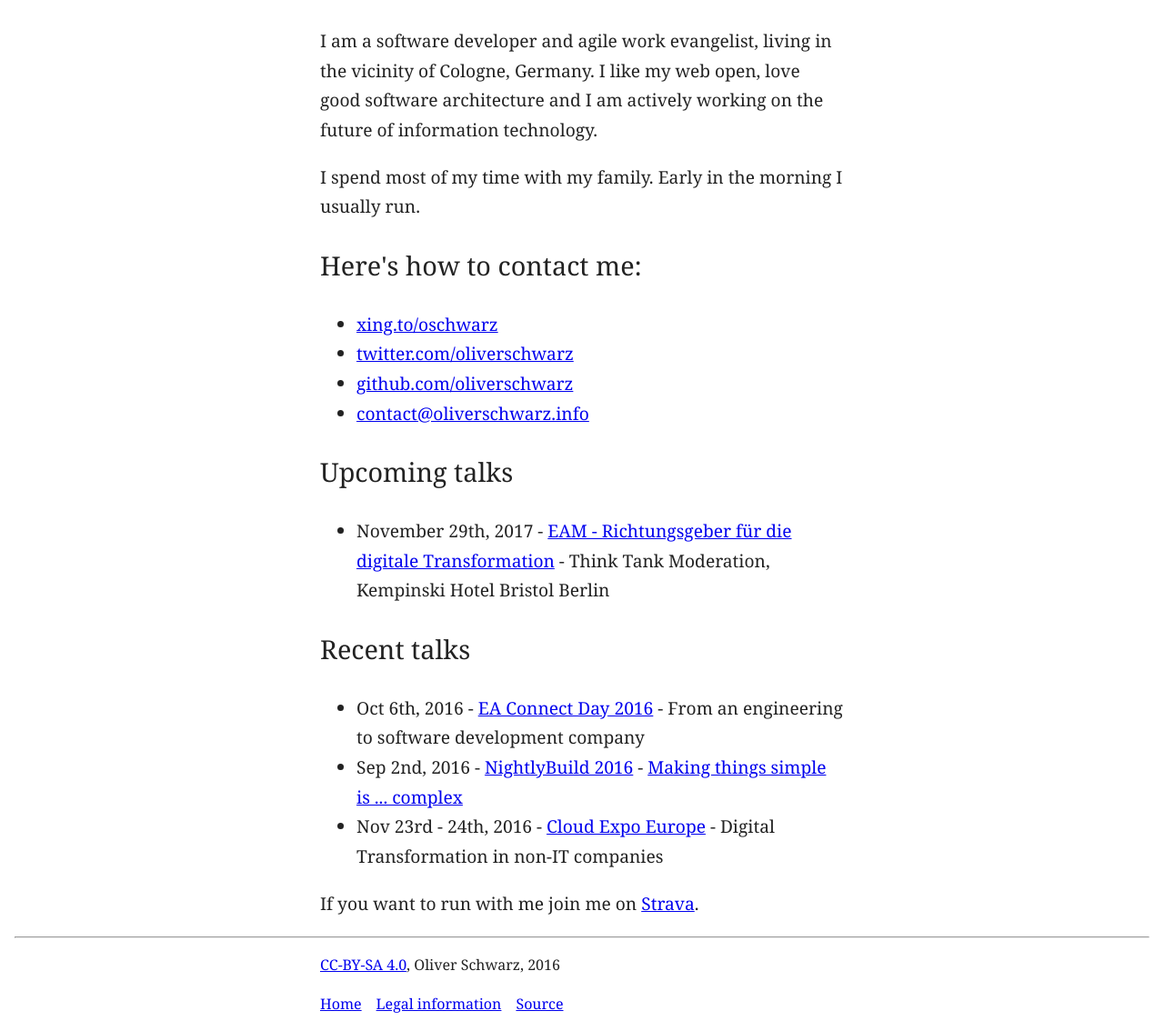
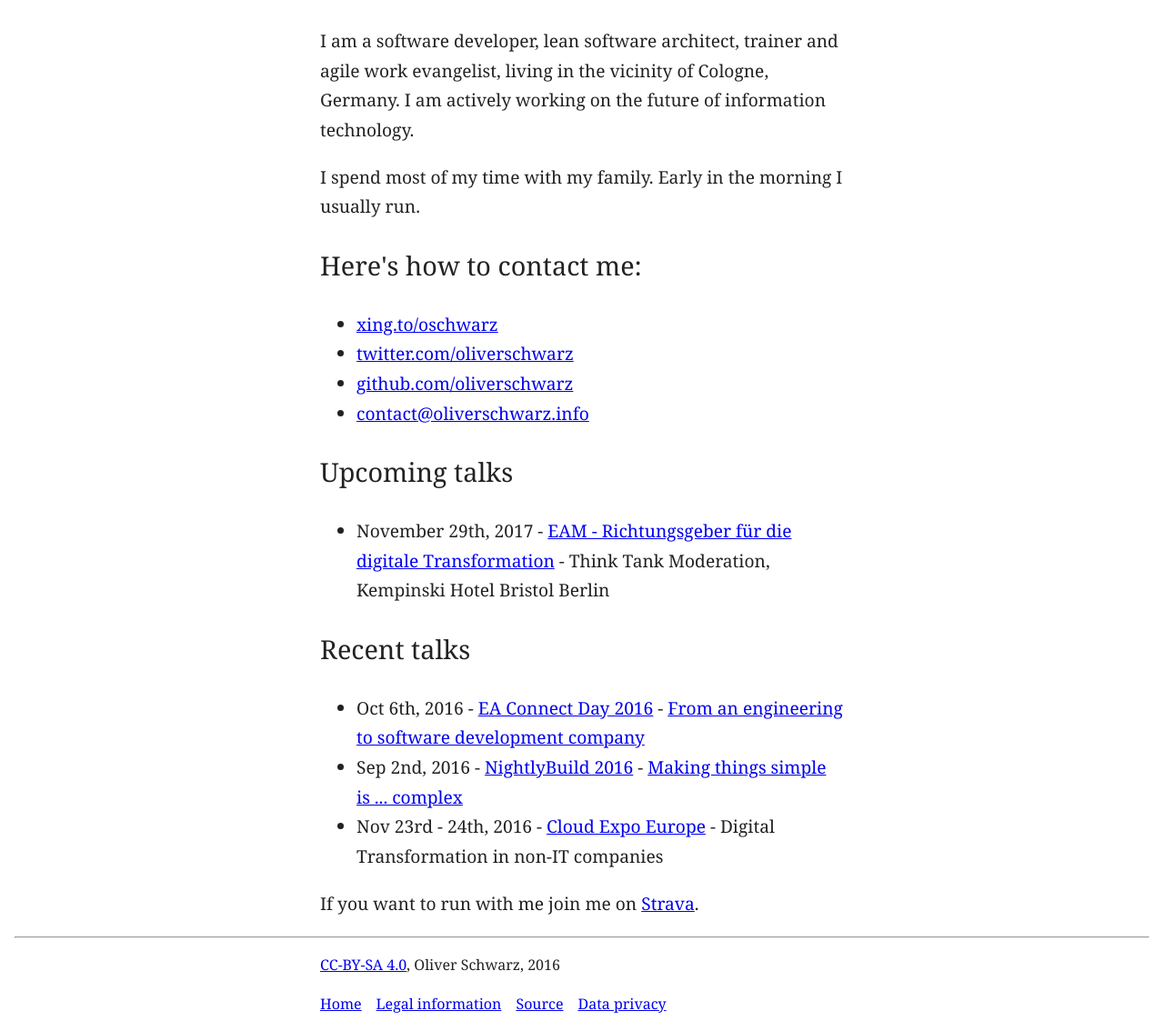
Before and after one commit to oliverschwarz/vc, a website: page src/index.html in a window 1280 px wide. Shown: the part 355-1489 px from the top of the page at 91% size. Drawn offline with nearby package versions, Linux system fonts and the light colour scheme; files that its build step writes are made by us from their sources.

Commit message:
Slightly changed the main text and set a link to data privacy inspector at the bottom.

```diff
--- a/src/index.html
+++ b/src/index.html
@@ -31,7 +31,7 @@
 
   <main>
     <article>
-      <p>I am a software developer and agile work evangelist, living in the vicinity of Cologne, Germany. I like my web open, love good software architecture and I am actively working on the future of information technology.</p>
+      <p>I am a software developer, lean software architect, trainer and agile work evangelist, living in the vicinity of Cologne, Germany. I am actively working on the future of information technology.</p>
       <p>I spend most of my time with my family. Early in the morning I usually run.</p>
       <h2>Here's how to contact me:</h2>
       <ul>
@@ -48,7 +48,7 @@
 
       <h2>Recent talks</h2>
       <ul>
-        <li>Oct 6th, 2016 - <a href="http://berlin2016.leanix.net/">EA Connect Day 2016</a> - From an engineering to software development company</li>
+        <li>Oct 6th, 2016 - <a href="http://berlin2016.leanix.net/">EA Connect Day 2016</a> - <a href="https://youtu.be/VwUnMdoiv-g" title="Video of the talk: From an engineering to a software development company">From an engineering to software development company</a></li>
       	<li>Sep 2nd, 2016 - <a href="https://www.nightlybuild.io/">NightlyBuild 2016</a> - <a href="https://youtu.be/lpebjyFdyI4" title="Video of the talk: Making things simple is ... complex">Making things simple is ... complex</a></li>
         <li>Nov 23rd - 24th, 2016 - <a href="http://www.cloudexpoeurope.de/">Cloud Expo Europe</a> - Digital Transformation in non-IT companies</li>
       </ul>
@@ -65,6 +65,7 @@
         <li><a href="index.html">Home</a></li>
         <li><a href="legal.html">Legal information</a></li>
         <li><a href="https://github.com/oliverschwarz/vc-oliverschwarz">Source</a></li>
+        <li><a href="https://webbkoll.dataskydd.net/en/results?url=https%3A%2F%2Foliverschwarz.info%2F">Data privacy</a></li>
       </ul>
     </nav>
   </footer>
```
